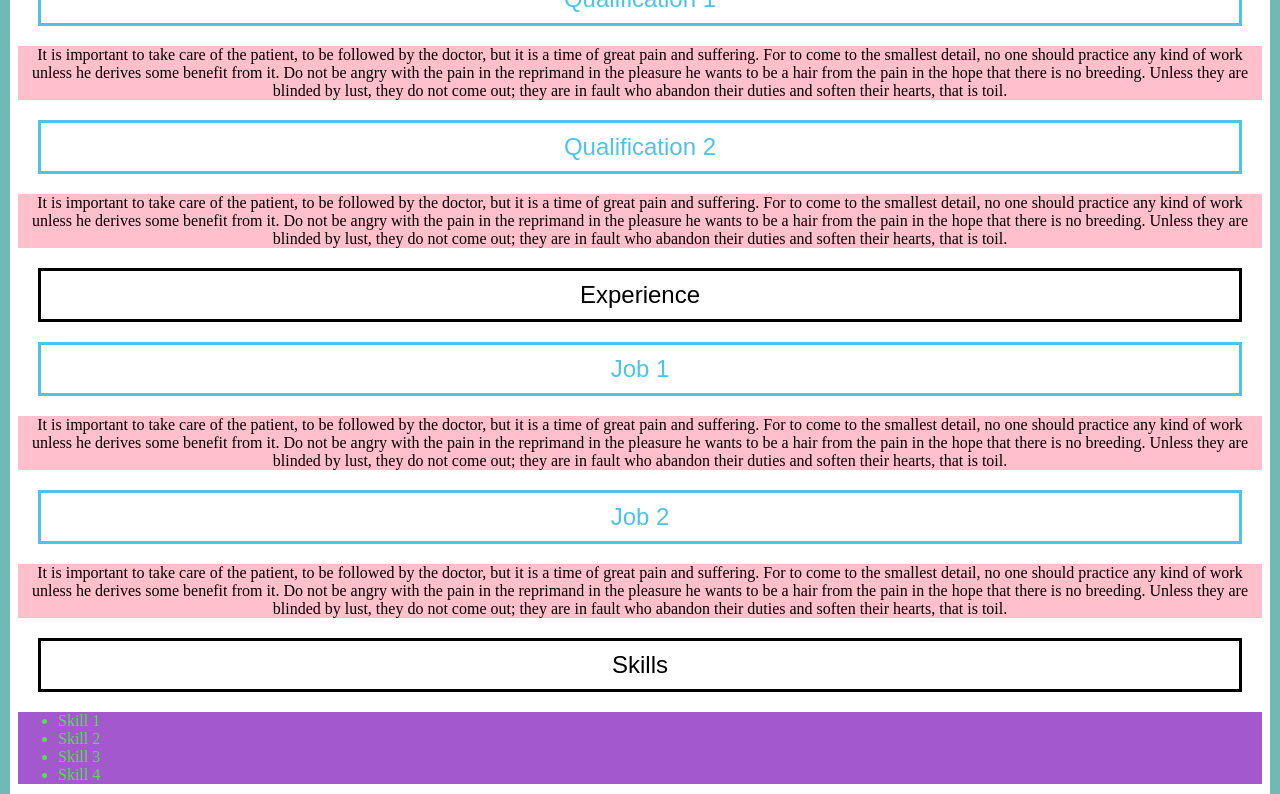
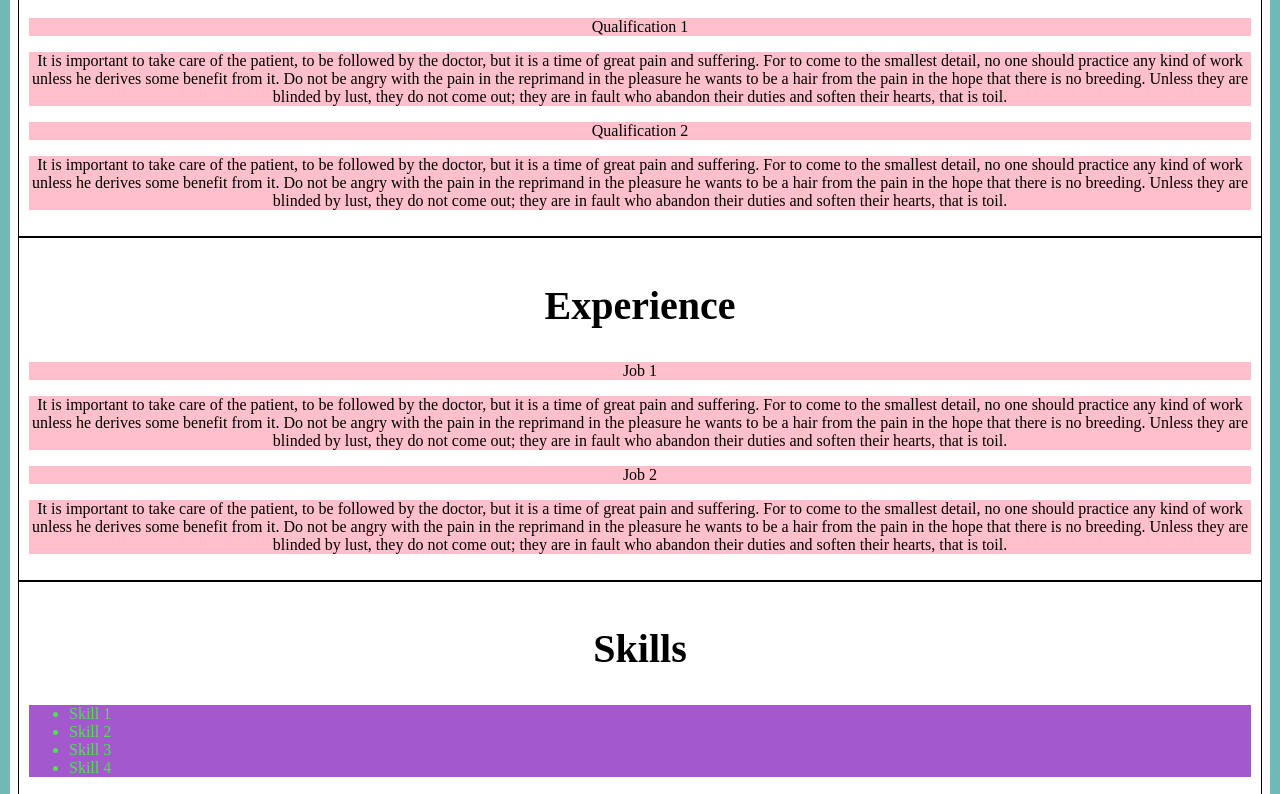
Before and after one commit to refilwe204/bcl2302_naeem_Refilwe-Nqatyelwa_ITW6, a plain HTML site: page index.html in a window 1280 px wide. Shown: the part 583-1377 px from the top of the page. Drawn offline with Linux system fonts and the light colour scheme.

Commit message:
index.html

```diff
--- a/index.html
+++ b/index.html
@@ -36,11 +36,8 @@
 
   <section>
 
-      <aside>
-
       <p>
-
-      <ul class="sticky">
+        <ul>
         <li><a href="#education">Education</a></li>
         <li><a href="#experience">Experience</a></li>
         <li><a href="#skills">Skills</a></li>
@@ -49,33 +46,25 @@
 
     </p>
 
-    </aside>
+    <aside>
+
+    <div id="containerflex">
+      <aside>
+
+      <div id="box01">
 
 
-    <div id="container">
+      <h2>Education</h2>
 
-      <div id="box 1">
-
-
-    <h2 id="education">Education</h2>
-
-    <article>
-
-    <h3>Qualification 1</h3>
+    <p>Qualification 1</p>
 
     <p>It is important to take care of the patient, to be followed by the doctor, but it is a time of great pain and
       suffering. For to come to the smallest detail, no one should practice any kind of work unless he derives some
       benefit from it. Do not be angry with the pain in the reprimand in the pleasure he wants to be a hair from the
       pain in the hope that there is no breeding. Unless they are blinded by lust, they do not come out; they are in
       fault who abandon their duties and soften their hearts, that is toil.</p>
-      </div>
 
-
-      <div id="container">
-
-      <div id="box 2">
-
-    <h3> Qualification 2</h3>
+    <p> Qualification 2</p>
 
     <p>It is important to take care of the patient, to be followed by the doctor, but it is a time of great pain and
       suffering. For to come to the smallest detail, no one should practice any kind of work unless he derives some
@@ -84,13 +73,13 @@
       fault who abandon their duties and soften their hearts, that is toil.
 
     </div>
-      <div id="container">
 
-        <div id="box 3">
+      <div id="box02">
 
-    <h2 id="Experience">Experience</h2>
+    <h2>Experience</h2>
 
-    <h3>Job 1</h3>
+    <p>Job 1</p>
+
 
     <P>It is important to take care of the patient, to be followed by the doctor, but it is a time of great pain and
       suffering. For to come to the smallest detail, no one should practice any kind of work unless he derives some
@@ -98,18 +87,22 @@
       pain in the hope that there is no breeding. Unless they are blinded by lust, they do not come out; they are in
       fault who abandon their duties and soften their hearts, that is toil.
 
-    <h3>Job 2</h3>
+    <p>Job 2</p>
+
 
     <p>It is important to take care of the patient, to be followed by the doctor, but it is a time of great pain and
       suffering. For to come to the smallest detail, no one should practice any kind of work unless he derives some
       benefit from it. Do not be angry with the pain in the reprimand in the pleasure he wants to be a hair from the
       pain in the hope that there is no breeding. Unless they are blinded by lust, they do not come out; they are in
       fault who abandon their duties and soften their hearts, that is toil.
+
     </div>
 
-      <h2 id="skills">Skills</h2>
 
-    </article>
+    <div id="box03">
+
+      <h2>Skills</h2>
+
       <p>
 
     <ul>
@@ -121,6 +114,7 @@
 
   </p>
 
+
 </section>
 
   <footer>
@@ -131,6 +125,9 @@
 
   </footer>
 
+</aside>
+
+</div>
 
 </body>
 
--- a/stylesheet.css
+++ b/stylesheet.css
@@ -75,38 +75,32 @@ html {
     color: black
   }
 
-  h2,h3{
+  h2 {
     text-align: center;
     font-size: 40px;
-    margin: 20px;
-    padding: 40px;
-    font-family: Arial, Helvetica, sans-serif;
-    font-size: 150%;
-    font-weight: normal;
-    border-style: solid;
-    padding: 10px;
 
-    container {
-        display: flex;
-        padding: 20px;
+  }
+
+    #containerflex {
+      display: flex: ;
     }
 
-    box1 {
+    #box01 {
         border: 1px solid black;
         padding: 10px;
-        text-align: center;
+        flex: 4;
     }
 
-    box2 {
+    #box02 {
         border: 1px solid black;
         padding: 10px;
-        text-align centre
+        flex: 3;
     }
 
-    box3 {
+    #box03 {
       border: 1px solid black;
       padding: 10px;
-      text-align centre
+      flex: 2;
   }
 
 
@@ -114,9 +108,3 @@ html {
       position: -webkit-sticky
       position: sticky
     }
-
-    article{
-      flex basis: 70%;
-      padding: 10px;
-      border:bottom;
-    }
```
